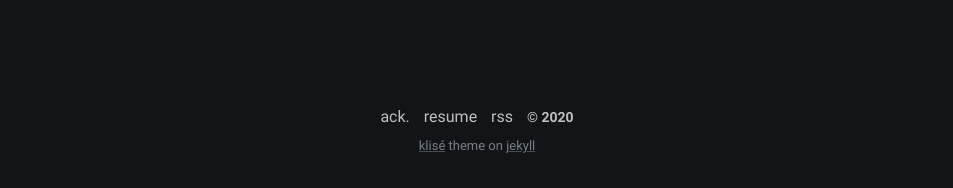
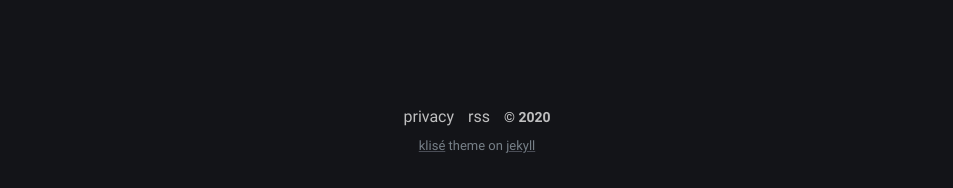
Before and after one commit to mariostnr/website, a Jekyll site: the page built from index.md, in a window 1280 px wide. Shown: the part 765-953 px from the top of the page, without its empty margins (163-1116 px from the left). Built offline with Jekyll 4.4.1, drawn with Linux system fonts in a browser that asks for light colours.

Commit message:
Update footer.html

```diff
--- a/_includes/footer.html
+++ b/_includes/footer.html
@@ -1,6 +1,5 @@
 <footer class="footer">
-  <a class="footer_item" href="/thanks">ack.</a>
-  <a class="footer_item" href="/resume">resume</a>
+  <a class="footer_item" href="/privacy">privacy</a>
   <a class="footer_item" href="/feed.xml">rss</a>
   <span class="footer_item">&copy; {{ site.time | date: "%Y" }}</span>
   <small class="footer_theme-copyright">
```
